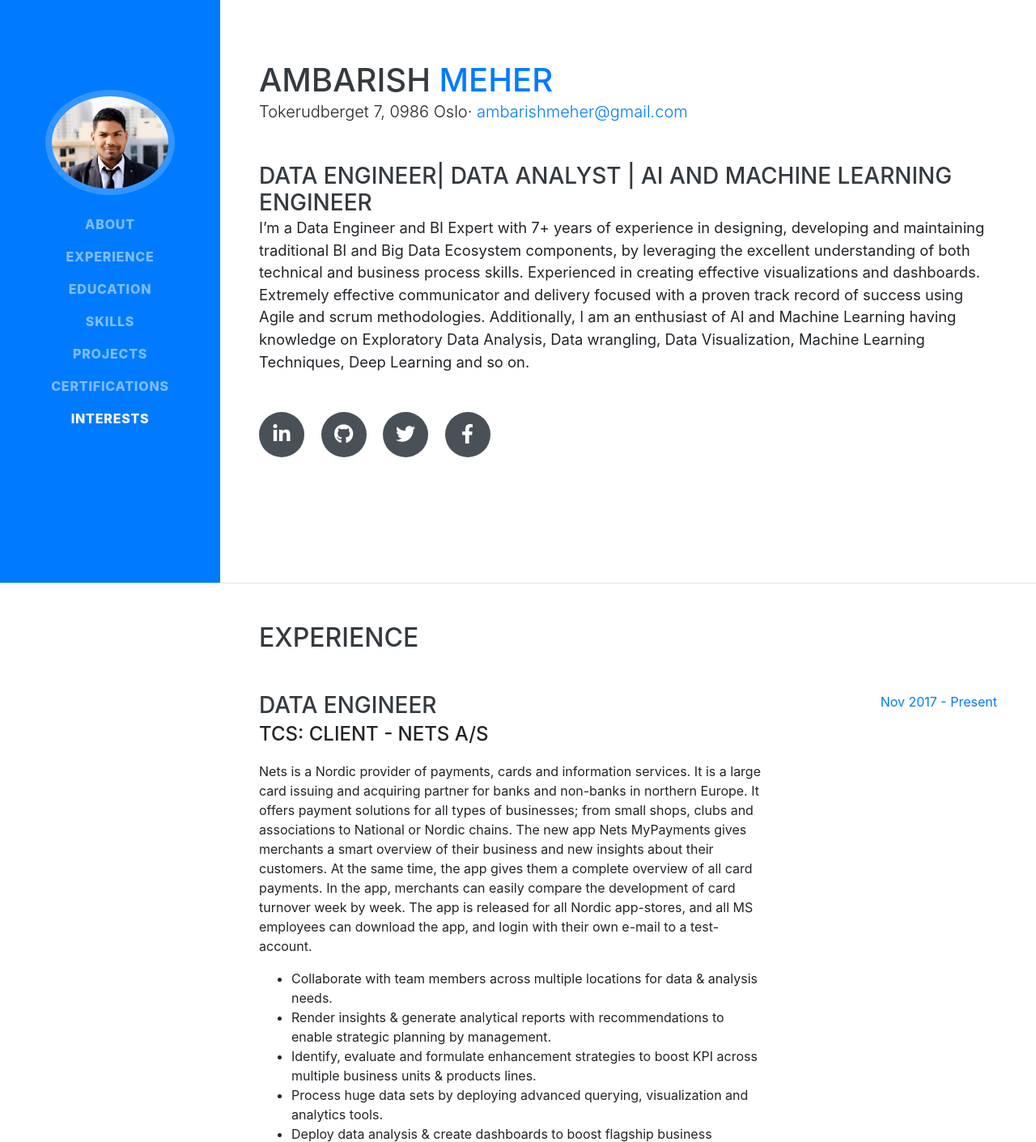
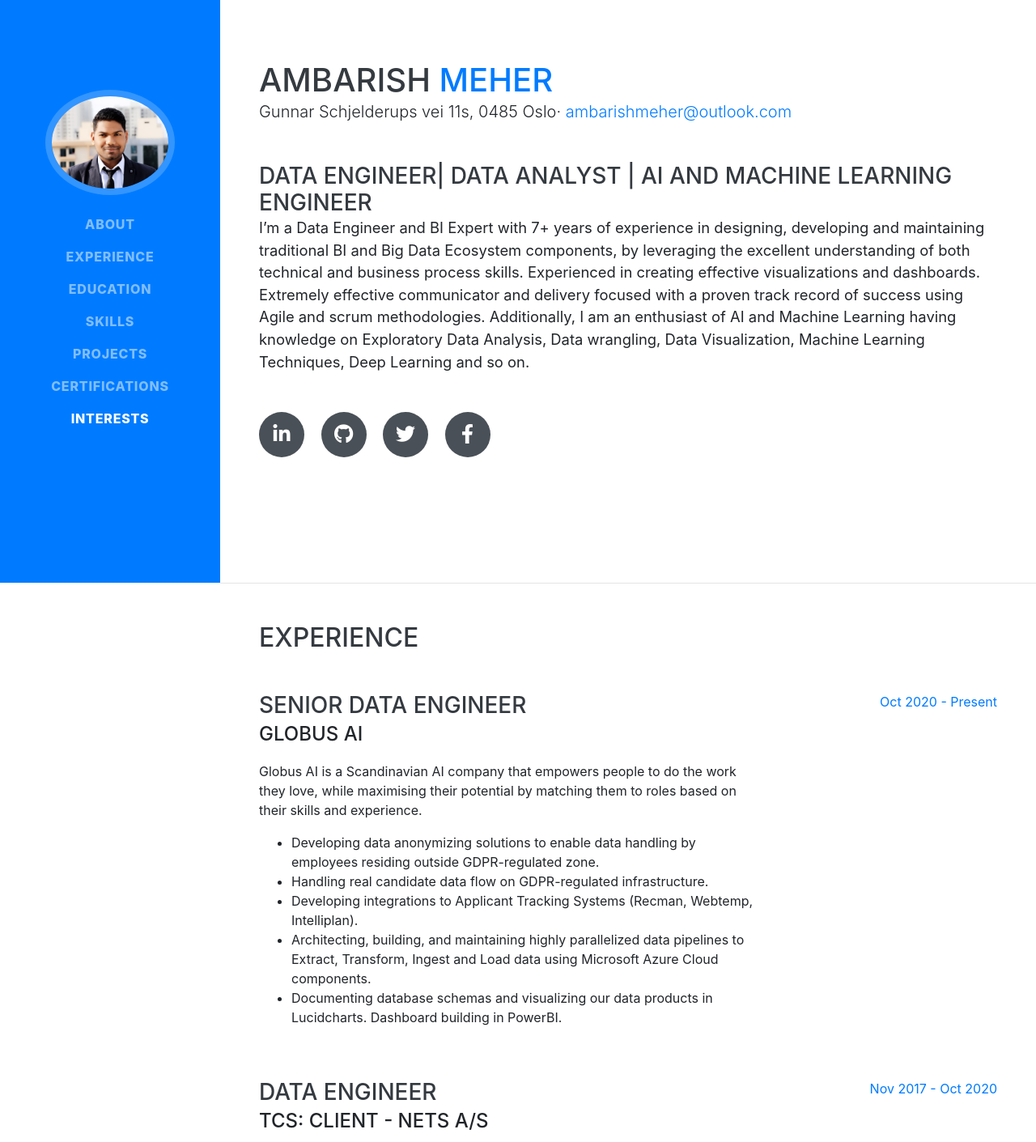
Before and after one commit to ambarishmeher/ambarish.meher, a website with bundled scripts: page index.html in a window 1280 px wide. Shown: the part 80-1491 px from the top of the page at 81% size. Built offline with nearby package versions, Linux system fonts and the light colour scheme; a web font is replaced by a local one.

Commit message:
Update index.html
updated

```diff
--- a/index.html
+++ b/index.html
@@ -69,8 +69,8 @@
         <h1 class="mb-0">Ambarish
           <span class="text-primary">Meher</span>
         </h1>
-        <div class="normal lead mb-5" >Tokerudberget 7, 0986 Oslo·
-          <a href="mailto:name@email.com">ambarishmeher@gmail.com</a>
+        <div class="normal lead mb-5" >Gunnar Schjelderups vei 11s, 0485 Oslo·
+          <a href="mailto:name@email.com">ambarishmeher@outlook.com</a>
         </div>
 	 <h3 class="mb-0">Data Engineer| Data Analyst | AI and Machine Learning Engineer</h3>
         <p class="lead mb-5">I’m a Data Engineer and BI Expert with 7+ years of experience in designing, developing and maintaining traditional BI and Big Data Ecosystem components, by leveraging the excellent understanding of both technical and business process skills. Experienced in creating effective visualizations and dashboards. Extremely effective communicator and delivery focused with a proven track record of success using Agile and scrum methodologies. Additionally, I am an enthusiast of AI and Machine Learning having knowledge on Exploratory Data Analysis, Data wrangling, Data Visualization, Machine Learning Techniques, Deep Learning and so on.</p>
@@ -97,6 +97,24 @@
       <div class="w-100">
         <h2 class="mb-5">Experience</h2>
 
+	<div class="resume-item d-flex flex-column flex-md-row justify-content-between mb-5">
+          <div class="resume-content">
+            <h3 class="mb-0">Senior Data Engineer</h3>
+            <div class="subheading mb-3">Globus AI</div>
+            <p>Globus AI is a Scandinavian AI company that empowers people to do the work they love, while maximising their potential by matching them to roles based on their skills and experience.</p>
+			<ul>
+				<li>Developing data anonymizing solutions to enable data handling by employees residing outside GDPR-regulated zone.</li>
+				<li>Handling real candidate data flow on GDPR-regulated infrastructure.</li>
+				<li>Developing integrations to Applicant Tracking Systems (Recman, Webtemp, Intelliplan).</li>
+				<li>Architecting, building, and maintaining highly parallelized data pipelines to Extract, Transform, Ingest and Load data using Microsoft Azure Cloud components.</li>
+				<li>Documenting database schemas and visualizing our data products in Lucidcharts. Dashboard building in PowerBI.</li>
+			</ul>
+          </div>
+          <div class="resume-date text-md-right">
+            <span class="text-primary">Oct 2020 - Present</span>
+          </div>
+        </div>
+
         <div class="resume-item d-flex flex-column flex-md-row justify-content-between mb-5">
           <div class="resume-content">
             <h3 class="mb-0">Data Engineer</h3>
@@ -118,7 +136,7 @@
 			</ul>
           </div>
           <div class="resume-date text-md-right">
-            <span class="text-primary">Nov 2017 - Present</span>
+            <span class="text-primary">Nov 2017 - Oct 2020</span>
           </div>
         </div>
 
```
